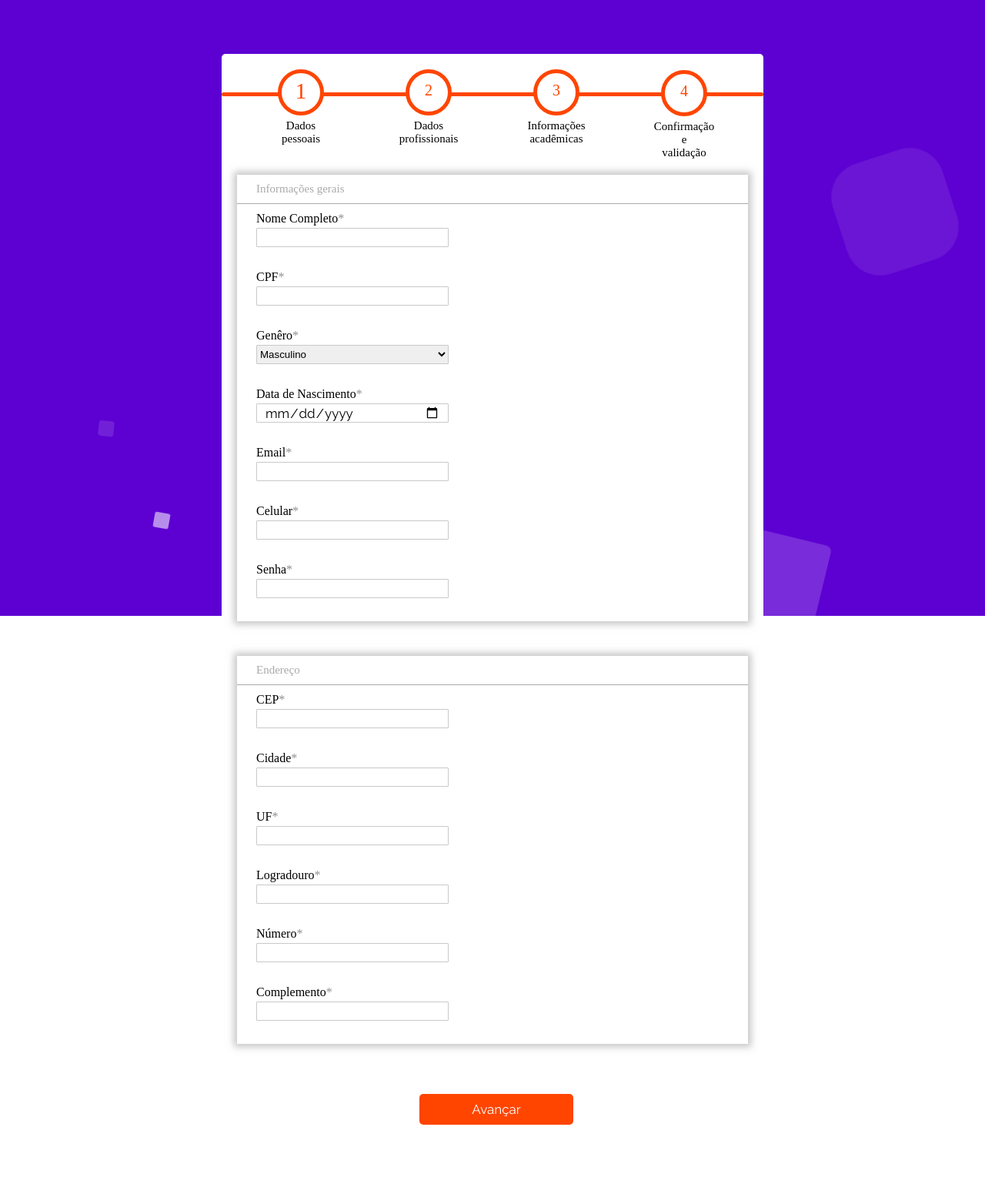
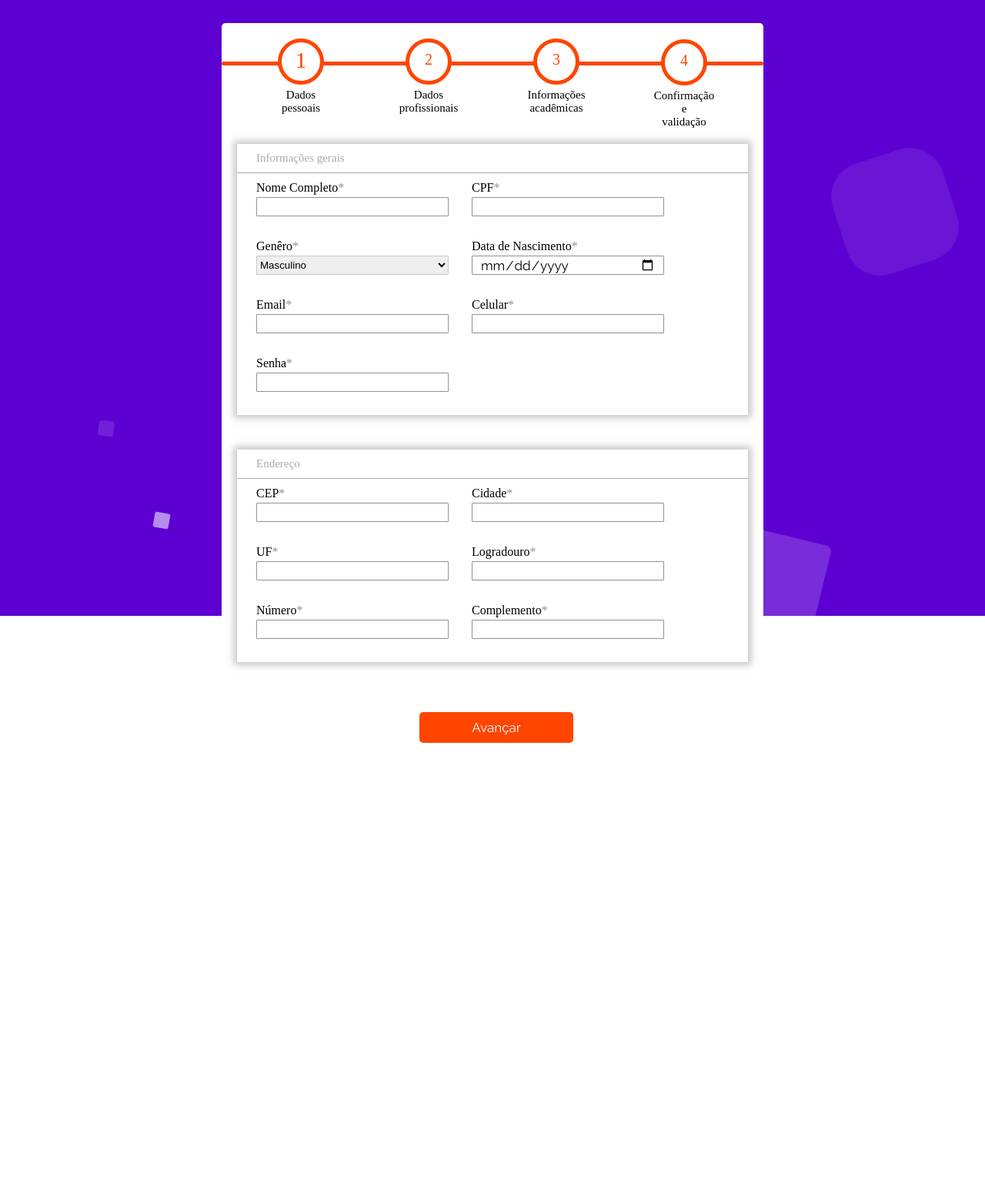
Before and after one commit to SoulsDev/Projeto-Freelando-WebSite, a PHP site: page /pages/CadastroProfissional.html in a window 1280 px wide. Shown: the whole page at 77% size. After the commit the page ends 965 px from the top, so only its background shows below. Run offline with PHP 8.4, Linux system fonts and the light colour scheme.

Commit message:
Ajustes Inputs e Barra de Progresso 02 - Teste Tela Notbook

```diff
--- a/css/style_cadpro.css
+++ b/css/style_cadpro.css
@@ -27,7 +27,7 @@ h1 {
 
 .margem {
     content: '';
-    height: 70px;
+    height: 30px;
     width: 100%;
 }
 
@@ -357,9 +357,9 @@ button:hover {
 .campos-input {
     display: flex;
     flex-direction: column;
-    width: 200px;
+    width: 250px;
     margin-bottom: 30px;
-    margin-right: 130px;
+    margin-right: 30px;
 }
 
 .campos-input input {
@@ -367,7 +367,7 @@ button:hover {
     height: 25px;
     margin-top: 3px;
     border-radius: 5px;
-    border: 1px solid rgb(201, 201, 201);
+    border: 1px solid rgb(146, 146, 146);
     outline: none;
     border-radius: 1px;
 }
```
